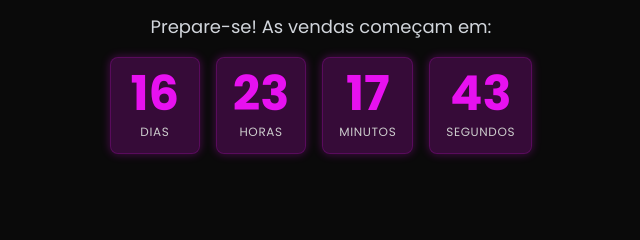
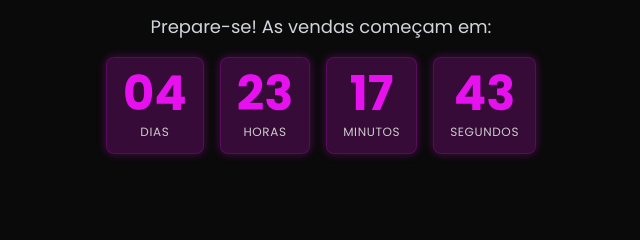
Before and after one commit to costaus/savana, a plain HTML site: page index.html in a window 1280 px wide. Shown: the part 541-781 px from the top of the page, 319-959 px from the left. Drawn offline with nearby package versions, Linux system fonts and the light colour scheme.

Commit message:
Update index.html

```diff
--- a/index.html
+++ b/index.html
@@ -233,7 +233,7 @@
             });
 
             // --- Lógica do Temporizador ---
-            const countdownDate = new Date("August 1, 2025 00:00:00").getTime();
+            const countdownDate = new Date("July 20, 2025 00:00:00").getTime();
             const updateCountdown = () => {
                 const now = new Date().getTime();
                 const distance = countdownDate - now;
```
